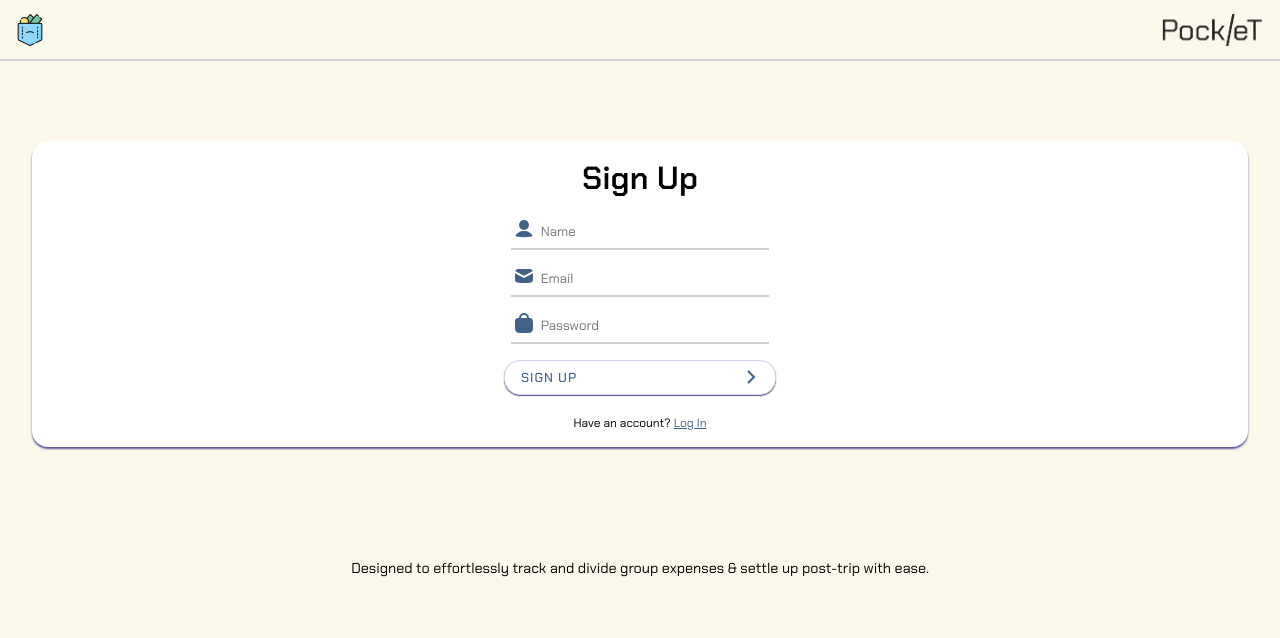
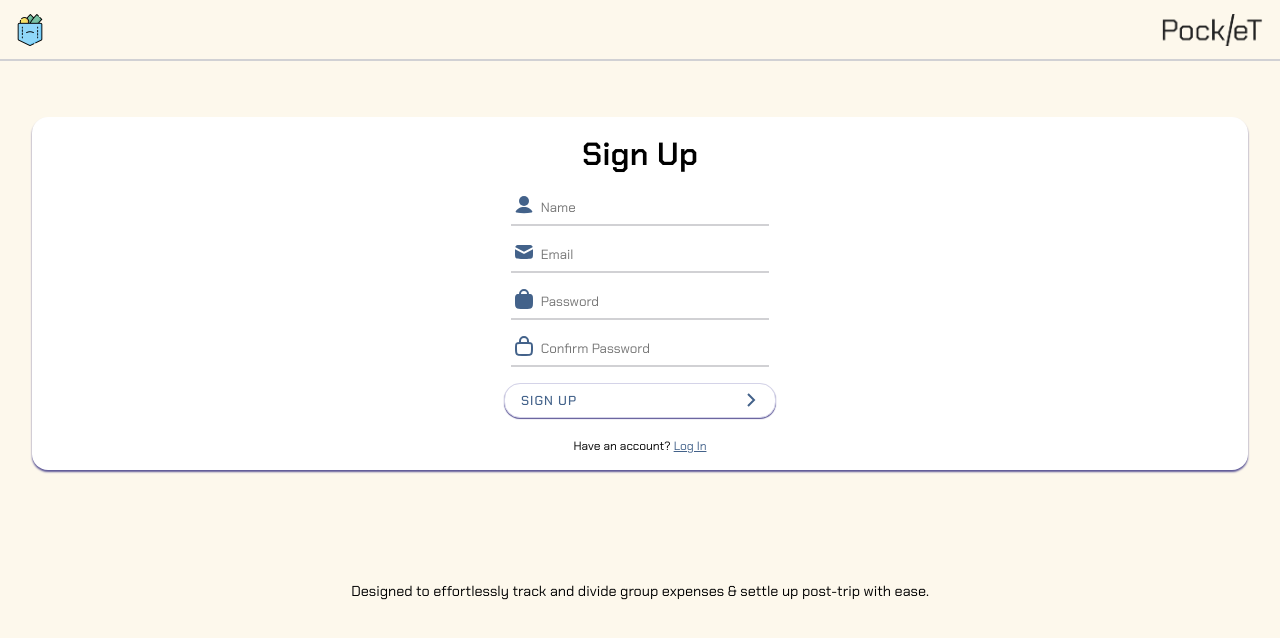
Before and after one commit to viachiyu/viachu-pocket-client, a React (Create React App) app: page /signup in a window 1280 px wide. Shown: the top 638 px of the page. Built offline with nearby package versions, Linux system fonts and the light colour scheme.

Commit message:
feat:add error/success messages & functionality for log in and sign up

```diff
--- a/package.json
+++ b/package.json
@@ -6,6 +6,7 @@
     "@testing-library/jest-dom": "^5.17.0",
     "@testing-library/react": "^13.4.0",
     "@testing-library/user-event": "^13.5.0",
+    "axios": "^1.6.2",
     "react": "^18.2.0",
     "react-dom": "^18.2.0",
     "react-router-dom": "^6.19.0",
--- a/src/pages/SignupPage/SignupPage.jsx
+++ b/src/pages/SignupPage/SignupPage.jsx
@@ -1,22 +1,53 @@
 import "./SignupPage.scss";
 import Header from "../../components/Header/Header";
+import axios from "axios";
+import { useState } from "react";
 import { useNavigate, Link } from "react-router-dom";
 import userIcon from "../../assets/icons/user_icon.svg";
 import lockIcon from "../../assets/icons/lock_icon.svg";
+import lock2Icon from "../../assets/icons/lock_hollow_icon.svg";
 import emailIcon from "../../assets/icons/email_icon.svg";
 import chevronRight from "../../assets/icons/Expand_right.svg";
 
 function SignupPage() {
+  const [error, setError] = useState(null);
+  const [success, setSuccess] = useState(null);
+  const navigate = useNavigate();
+
+  const handleSubmit = async (event) => {
+    event.preventDefault();
+
+    const password = event.target.password.value;
+    const confirmPassword = event.target.confirmPassword.value;
+
+    if (password !== confirmPassword) {
+      setError("Passwords do not match");
+      return;
+    }
+
+    try {
+      await axios.post("http://localhost:8080/auth/register", {
+        name: event.target.name.value,
+        email: event.target.email.value,
+        password: event.target.password.value,
+      });
+      setSuccess("Success!");
+      setTimeout(() => {
+        navigate("/pockets");
+      }, 1200);
+    } catch (error) {
+      console.error(error);
+      setError(error.response.data);
+    }
+  };
+
   return (
     <>
       <Header />
       <main className="signup">
         <article className="signup__wrapper">
           <h1 className="signup__title"> Sign Up</h1>
-          <form
-            className="signup__form"
-            // onSubmit={handleSubmit}
-          >
+          <form className="signup__form" onSubmit={handleSubmit}>
             <div className="signup__field">
               <img className="signup__icon" src={userIcon} />
               <input
@@ -47,12 +78,23 @@ function SignupPage() {
                 placeholder="Password"
               />
             </div>
+            <div className="signup__field">
+              <img className="signup__icon" src={lock2Icon} />
+              <input
+                className="signup__input"
+                type="password"
+                name="confirmPassword"
+                label="confirmPassword"
+                placeholder="Confirm Password"
+              />
+            </div>
+            {success && <div className="signup__success">{success}</div>}
+            {error && <div className="signup__message">{error}</div>}
 
             <button className="signup__button">
               <p className="signup__text">SIGN UP </p>
               <img className="signup__arrow" src={chevronRight} />
             </button>
-            {/* {error && <div className="signup__message">{error}</div>} */}
           </form>
 
           <p className="signup__login">
--- a/src/pages/SignupPage/SignupPage.scss
+++ b/src/pages/SignupPage/SignupPage.scss
@@ -13,7 +13,7 @@
     border-radius: 1rem;
     display: flex;
     flex-direction: column;
-    margin-top: 3rem;
+    margin-top: 1.5rem;
   }
 
   &__title {
@@ -111,4 +111,19 @@
     color: #43628a;
     font-weight: 400;
   }
+
+  &__message {
+    font-size: 12px;
+    color: red;
+    padding-left: 0.5rem;
+    transform: translateY(-0.25rem);
+    letter-spacing: 0.5px;
+  }
+  &__success {
+    font-size: 12px;
+    color: forestgreen;
+    padding-left: 0.5rem;
+    transform: translateY(-0.25rem);
+    letter-spacing: 0.5px;
+  }
 }
--- a/src/pages/StartPage/StartPage.jsx
+++ b/src/pages/StartPage/StartPage.jsx
@@ -1,4 +1,6 @@
 import "./StartPage.scss";
+import axios from "axios";
+import { useState } from "react";
 import { useNavigate, Link } from "react-router-dom";
 import chevronRight from "../../assets/icons/Expand_right.svg";
 import userIcon from "../../assets/icons/user_icon.svg";
@@ -6,6 +8,32 @@ import lockIcon from "../../assets/icons/lock_icon.svg";
 import Logo from "../../assets/logo/logo-removebg-preview.png";
 
 function StartPage() {
+  const [error, setError] = useState(null);
+  const [success, setSuccess] = useState(null);
+  const navigate = useNavigate();
+
+  const handleSubmit = async (event) => {
+    event.preventDefault();
+
+    try {
+      const response = await axios.post("http://localhost:8080/auth/login", {
+        email: event.target.email.value,
+        password: event.target.password.value,
+      });
+
+      sessionStorage.setItem("token", response.data.token);
+      setSuccess("Welcome Back!");
+      setTimeout(() => {
+        navigate("/pockets");
+      }, 1200);
+    } catch (error) {
+      console.error(error);
+      setError(
+        "Incorrect email or password. Please double check and try again."
+      );
+    }
+  };
+
   return (
     <main className="start">
       <section className="start__top">
@@ -16,10 +44,7 @@ function StartPage() {
         </p>
       </section>
       <section className="start__bottom">
-        <form
-          className="login"
-          // onSubmit={handleSubmit}
-        >
+        <form className="login" onSubmit={handleSubmit}>
           <div className="login__fields">
             <div className="login__field">
               <img className="login__icon" src={userIcon} />
@@ -46,7 +71,8 @@ function StartPage() {
             <p className="login__text">LOG IN </p>
             <img className="login__arrow" src={chevronRight} />
           </button>
-          {/* {error && <div className="login__message">{error}</div>} */}
+          {success && <div className="login__success">{success}</div>}
+          {error && <div className="login__message">{error}</div>}
         </form>
 
         <p className="start__signup">
--- a/src/pages/StartPage/StartPage.scss
+++ b/src/pages/StartPage/StartPage.scss
@@ -121,4 +121,28 @@
   &__arrow {
     margin-left: auto;
   }
+
+  &__message {
+    font-size: 12px;
+    color: red;
+    font-weight: 500;
+
+    letter-spacing: 0.5px;
+    text-align: center;
+    padding-right: 2rem;
+    padding-left: 2rem;
+    padding-top: 0.5rem;
+  }
+
+  &__success {
+    font-size: 12px;
+    color: forestgreen;
+    font-weight: 500;
+
+    letter-spacing: 0.5px;
+    text-align: center;
+    padding-right: 2rem;
+    padding-left: 2rem;
+    padding-top: 0.5rem;
+  }
 }
```
Also changed, not shown: src/assets/icons/lock_hollow_icon.svg (added), 1 other file (tests, documents, lock files or other folders).
